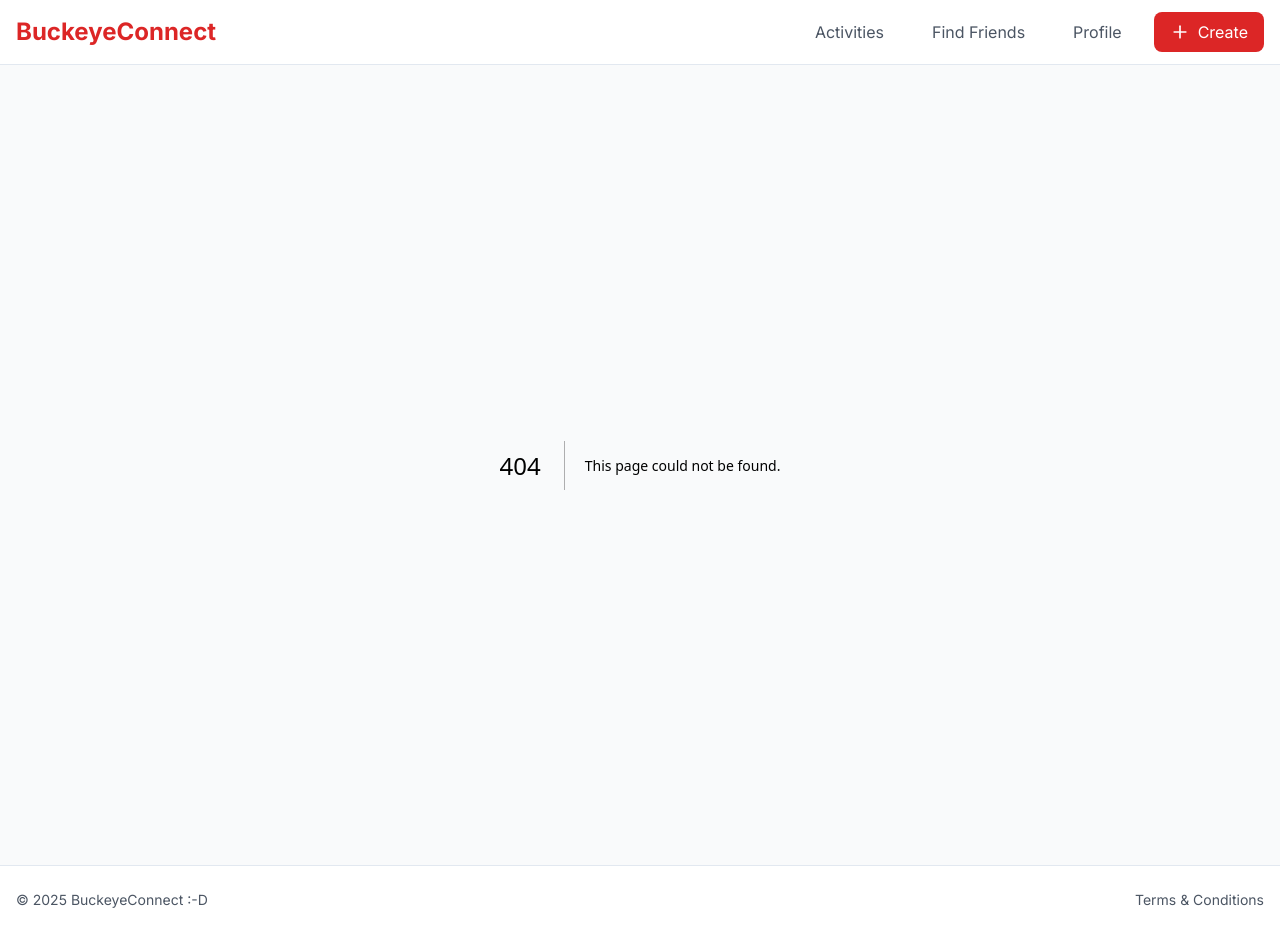
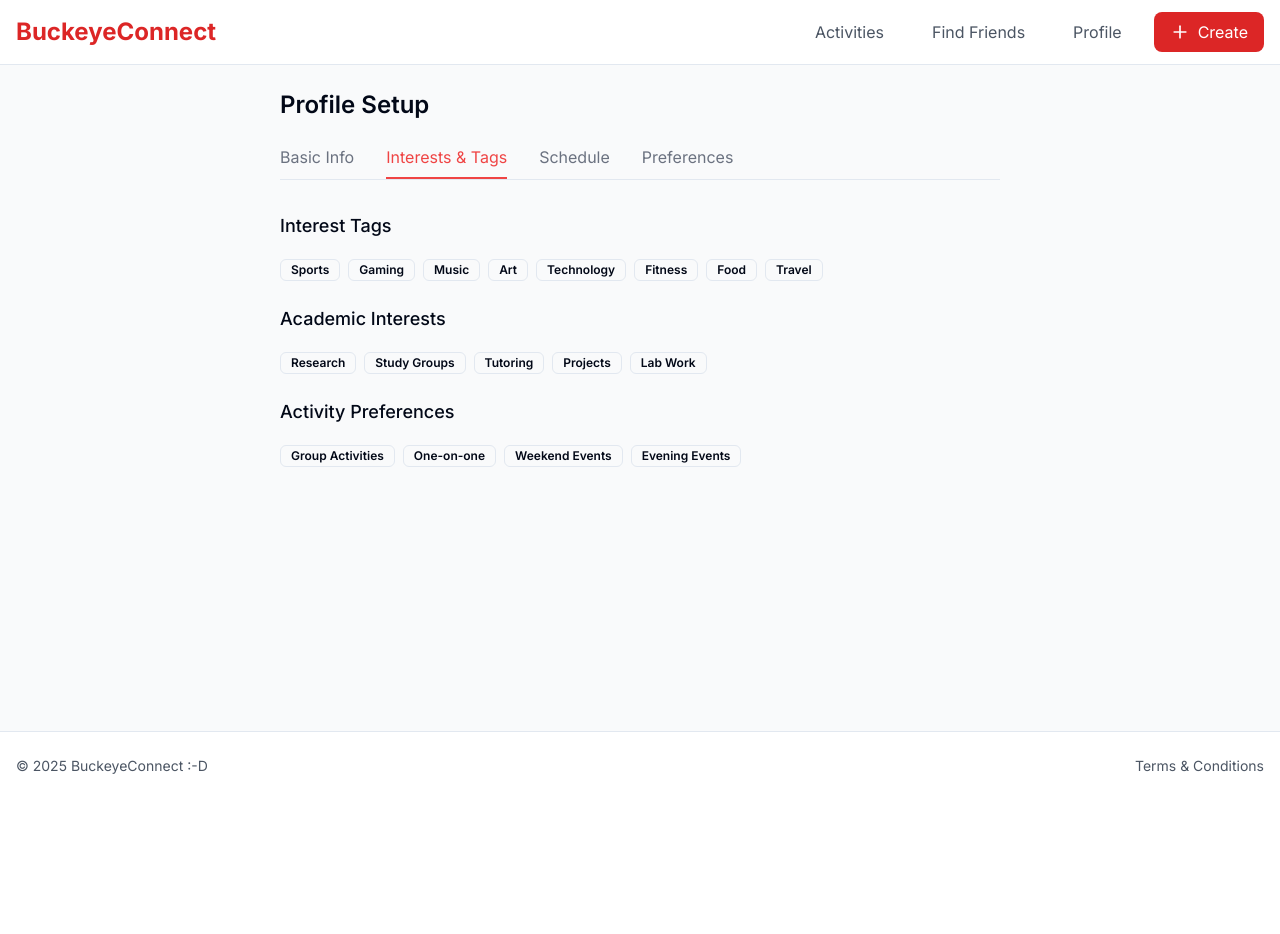
Before and after one commit to hoioioiii/buckeyeConnect, a Next.js app: page /pages/profile/interests in a window 1280 px wide. Before the commit this address had no page. After the commit the page ends 800 px from the top, so only its background shows below. Built offline with nearby package versions, Linux system fonts and the light colour scheme.

Commit message:
Implement profile interests & tags page

```diff
--- a/app/pages/profile/basic-info/page.tsx
+++ b/app/pages/profile/basic-info/page.tsx
@@ -1,9 +1,15 @@
 // app/profile/basic-info/page.tsx
-'use client';
+"use client";
 
 import { Input } from "@/components/ui/input";
-import Link from 'next/link';
-import { Select, SelectContent, SelectItem, SelectTrigger, SelectValue } from "@/components/ui/select";
+import Link from "next/link";
+import {
+  Select,
+  SelectContent,
+  SelectItem,
+  SelectTrigger,
+  SelectValue,
+} from "@/components/ui/select";
 import { MapPin } from "lucide-react";
 
 export default function BasicInfoPage() {
@@ -17,17 +23,17 @@ export default function BasicInfoPage() {
           <span className="text-red-500">Basic Info</span>
         </div>
         <div className="pb-2">
-          <span className="text-gray-500">Interests & Tags</span>
+          <Link href="/pages/profile/interests">
+            <span className="text-gray-500">Interests & Tags</span>
+          </Link>
         </div>
         <div className="pb-2">
           <span className="text-gray-500">Schedule</span>
         </div>
         <div className="pb-2">
-            <Link
-                  href="/pages/profile/preferences"
-            >
-              <span className="text-gray-500">Preferences</span>
-            </Link>
+          <Link href="/pages/profile/preferences">
+            <span className="text-gray-500">Preferences</span>
+          </Link>
         </div>
       </div>
 
--- /dev/null
+++ b/app/pages/profile/interests/page.tsx
@@ -0,0 +1,95 @@
+// app/profile/preferences/page.tsx
+"use client";
+
+import { Badge } from "@/components/ui/badge";
+import Link from "next/link";
+
+export default function PreferencesPage() {
+  return (
+    <div className="max-w-3xl mx-auto p-6">
+      <h1 className="text-2xl font-semibold mb-6">Profile Setup</h1>
+
+      {/* Profile Navigation Tabs */}
+      <div className="flex space-x-8 mb-8 border-b">
+        <div className="pb-2">
+          <Link href="/pages/profile/basic-info">
+            <span className="text-gray-500">Basic Info</span>
+          </Link>
+        </div>
+        <div className="border-b-2 border-red-500 pb-2">
+          <span className="text-red-500">Interests & Tags</span>
+        </div>
+        <div className="pb-2">
+          <span className="text-gray-500">Schedule</span>
+        </div>
+        <div className="pb-2">
+          <Link href="/pages/profile/preferences">
+            <span className="text-gray-500">Preferences</span>
+          </Link>
+        </div>
+      </div>
+
+      <div className="space-y-6">
+        <div>
+          <h2 className="text-lg font-medium mb-4">Interest Tags</h2>
+          <InterestBadges></InterestBadges>
+        </div>
+        <div>
+          <h2 className="text-lg font-medium mb-4">Academic Interests</h2>
+          <AcademicBadges></AcademicBadges>
+        </div>
+        <div>
+          <h2 className="text-lg font-medium mb-4">Activity Preferences</h2>
+          <ActivityBadges></ActivityBadges>
+        </div>
+      </div>
+    </div>
+  );
+}
+
+function InterestBadges() {
+  const badges = [
+    "Sports",
+    "Gaming",
+    "Music",
+    "Art",
+    "Technology",
+    "Fitness",
+    "Food",
+    "Travel",
+  ];
+  return badgeList(badges);
+}
+
+function AcademicBadges() {
+  const badges = [
+    "Research",
+    "Study Groups",
+    "Tutoring",
+    "Projects",
+    "Lab Work",
+  ];
+  return badgeList(badges);
+}
+
+function ActivityBadges() {
+  const badges = [
+    "Group Activities",
+    "One-on-one",
+    "Weekend Events",
+    "Evening Events",
+  ];
+  return badgeList(badges);
+}
+
+function badgeList(badgeNames: string[]) {
+  const badges = [];
+  for (const i in badgeNames) {
+    badges.push(
+      <Badge key={i} className="mr-2" variant="outline">
+        {badgeNames[i]}
+      </Badge>,
+    );
+  }
+  return <>{badges}</>;
+}
--- a/app/pages/profile/preferences/page.tsx
+++ b/app/pages/profile/preferences/page.tsx
@@ -1,9 +1,15 @@
 // app/profile/preferences/page.tsx
-'use client';
+"use client";
 
-import { Select, SelectContent, SelectItem, SelectTrigger, SelectValue } from "@/components/ui/select";
+import {
+  Select,
+  SelectContent,
+  SelectItem,
+  SelectTrigger,
+  SelectValue,
+} from "@/components/ui/select";
 import { Checkbox } from "@/components/ui/checkbox";
-import Link from 'next/link';
+import Link from "next/link";
 
 export default function PreferencesPage() {
   return (
@@ -13,14 +19,14 @@ export default function PreferencesPage() {
       {/* Profile Navigation Tabs */}
       <div className="flex space-x-8 mb-8 border-b">
         <div className="pb-2">
-          <Link
-            href="/pages/profile/basic-info"
-          >
+          <Link href="/pages/profile/basic-info">
             <span className="text-gray-500">Basic Info</span>
           </Link>
         </div>
         <div className="pb-2">
-          <span className="text-gray-500">Interests & Tags</span>
+          <Link href="/pages/profile/interests">
+            <span className="text-gray-500">Interests & Tags</span>
+          </Link>
         </div>
         <div className="pb-2">
           <span className="text-gray-500">Schedule</span>
@@ -50,25 +56,36 @@ export default function PreferencesPage() {
 
         {/* Friend Matching Preferences */}
         <div className="mt-8">
-          <h2 className="text-lg font-medium mb-4">Friend Matching Preferences</h2>
+          <h2 className="text-lg font-medium mb-4">
+            Friend Matching Preferences
+          </h2>
           <div className="space-y-4">
             <div className="flex items-center space-x-2">
               <Checkbox id="same-major" />
-              <label htmlFor="same-major" className="text-sm font-medium leading-none peer-disabled:cursor-not-allowed peer-disabled:opacity-70">
+              <label
+                htmlFor="same-major"
+                className="text-sm font-medium leading-none peer-disabled:cursor-not-allowed peer-disabled:opacity-70"
+              >
                 Match with same major
               </label>
             </div>
 
             <div className="flex items-center space-x-2">
               <Checkbox id="same-year" />
-              <label htmlFor="same-year" className="text-sm font-medium leading-none peer-disabled:cursor-not-allowed peer-disabled:opacity-70">
+              <label
+                htmlFor="same-year"
+                className="text-sm font-medium leading-none peer-disabled:cursor-not-allowed peer-disabled:opacity-70"
+              >
                 Match with same year
               </label>
             </div>
 
             <div className="flex items-center space-x-2">
               <Checkbox id="schedule-compatibility" />
-              <label htmlFor="schedule-compatibility" className="text-sm font-medium leading-none peer-disabled:cursor-not-allowed peer-disabled:opacity-70">
+              <label
+                htmlFor="schedule-compatibility"
+                className="text-sm font-medium leading-none peer-disabled:cursor-not-allowed peer-disabled:opacity-70"
+              >
                 Match based on schedule compatibility
               </label>
             </div>
@@ -81,14 +98,20 @@ export default function PreferencesPage() {
           <div className="space-y-4">
             <div className="flex items-center space-x-2">
               <Checkbox id="show-profile" />
-              <label htmlFor="show-profile" className="text-sm font-medium leading-none peer-disabled:cursor-not-allowed peer-disabled:opacity-70">
+              <label
+                htmlFor="show-profile"
+                className="text-sm font-medium leading-none peer-disabled:cursor-not-allowed peer-disabled:opacity-70"
+              >
                 Show my profile in friend matching
               </label>
             </div>
 
             <div className="flex items-center space-x-2">
               <Checkbox id="show-schedule" />
-              <label htmlFor="show-schedule" className="text-sm font-medium leading-none peer-disabled:cursor-not-allowed peer-disabled:opacity-70">
+              <label
+                htmlFor="show-schedule"
+                className="text-sm font-medium leading-none peer-disabled:cursor-not-allowed peer-disabled:opacity-70"
+              >
                 Show my schedule to matches
               </label>
             </div>
--- /dev/null
+++ b/components/ui/badge.tsx
@@ -0,0 +1,36 @@
+import * as React from "react"
+import { cva, type VariantProps } from "class-variance-authority"
+
+import { cn } from "@/lib/utils"
+
+const badgeVariants = cva(
+  "inline-flex items-center rounded-md border px-2.5 py-0.5 text-xs font-semibold transition-colors focus:outline-none focus:ring-2 focus:ring-ring focus:ring-offset-2",
+  {
+    variants: {
+      variant: {
+        default:
+          "border-transparent bg-primary text-primary-foreground shadow hover:bg-primary/80",
+        secondary:
+          "border-transparent bg-secondary text-secondary-foreground hover:bg-secondary/80",
+        destructive:
+          "border-transparent bg-destructive text-destructive-foreground shadow hover:bg-destructive/80",
+        outline: "text-foreground",
+      },
+    },
+    defaultVariants: {
+      variant: "default",
+    },
+  }
+)
+
+export interface BadgeProps
+  extends React.HTMLAttributes<HTMLDivElement>,
+    VariantProps<typeof badgeVariants> {}
+
+function Badge({ className, variant, ...props }: BadgeProps) {
+  return (
+    <div className={cn(badgeVariants({ variant }), className)} {...props} />
+  )
+}
+
+export { Badge, badgeVariants }
```
